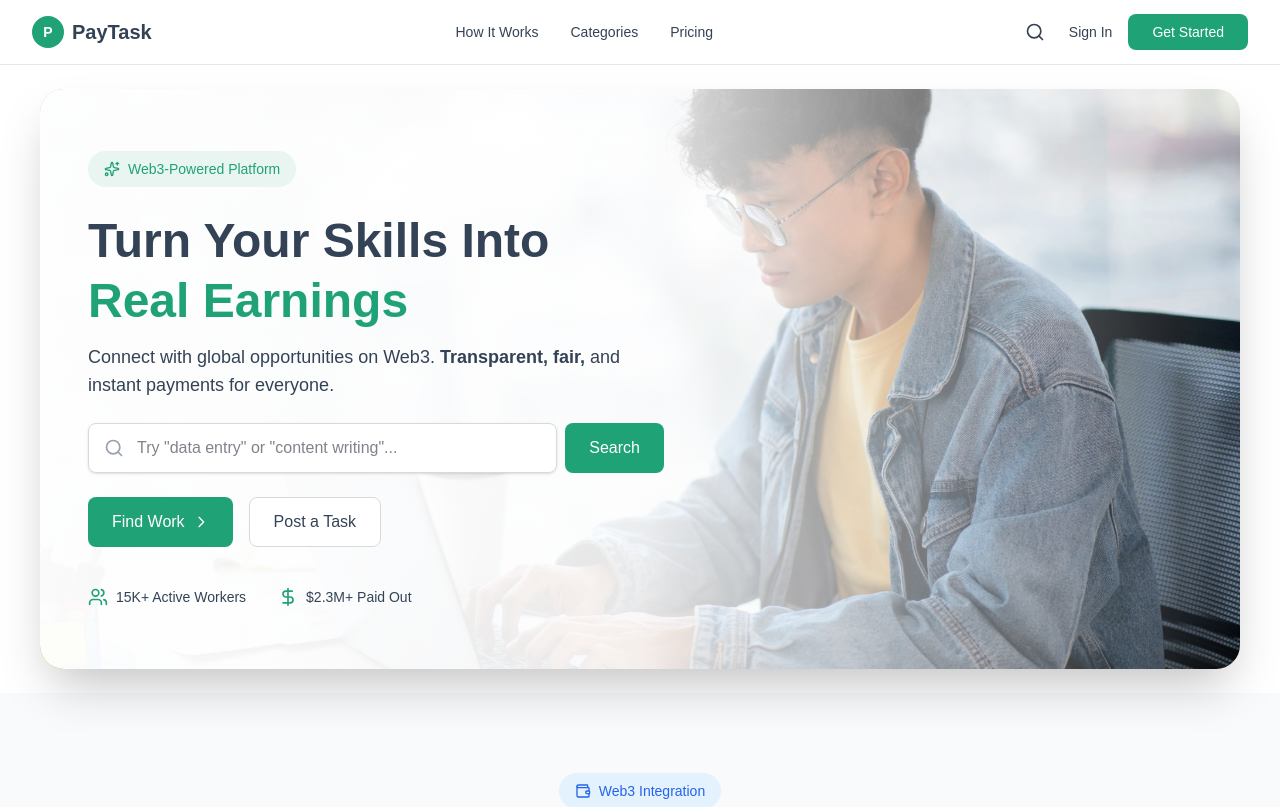
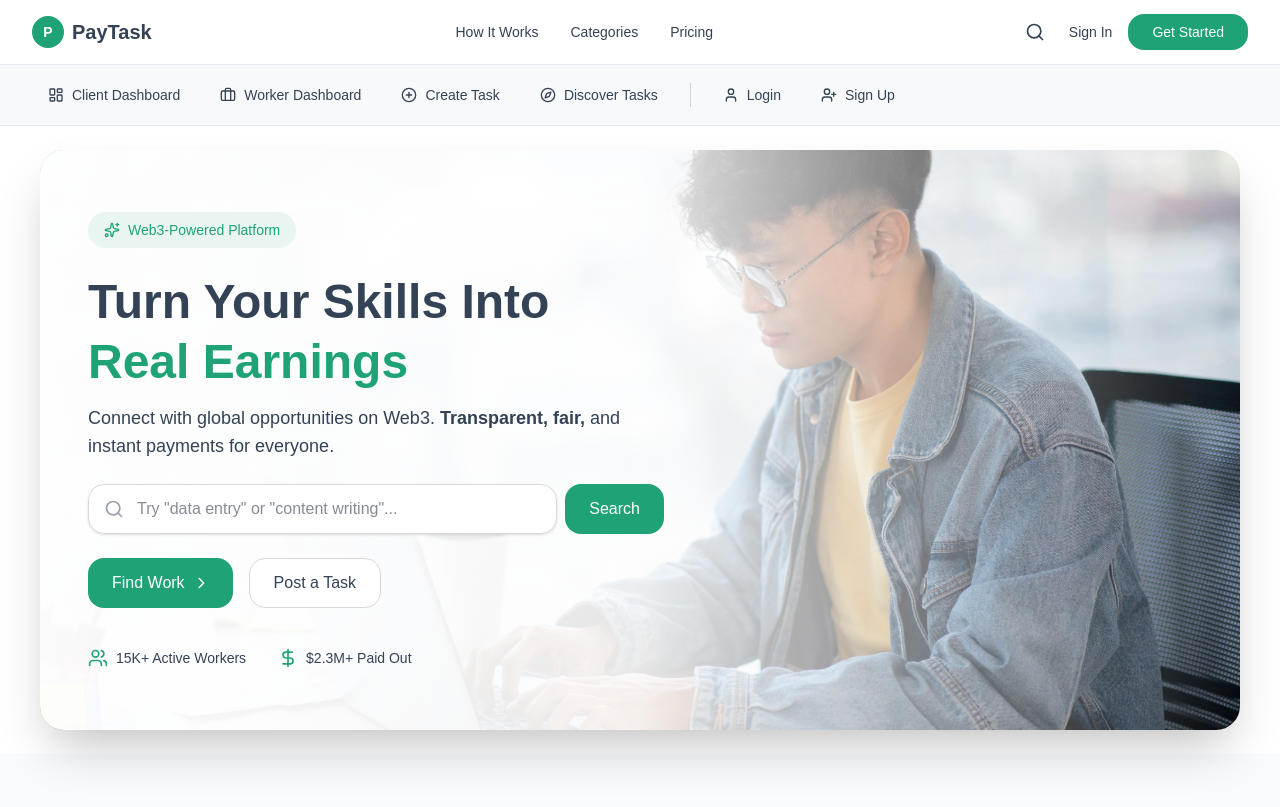
Before and after one commit to DangDuyLe/frontendpaytask, a Next.js app: page / in a window 1280 px wide. Shown: the top 807 px of the page. Built offline with nearby package versions, Linux system fonts and the light colour scheme.

Commit message:
feat: Add secondary navigation links for client and worker dashboards, task creation, and discovery

```diff
--- a/src/app/globals.css
+++ b/src/app/globals.css
@@ -1,82 +1,33 @@
 @import "tailwindcss";
 
-:root {
-  --background: 0 0% 100%;
-  --foreground: 222.2 84% 4.9%;
-  --card: 0 0% 100%;
-  --card-foreground: 222.2 84% 4.9%;
-  --popover: 0 0% 100%;
-  --popover-foreground: 222.2 84% 4.9%;
-  --primary: 160 65% 38%;
-  --primary-foreground: 210 40% 98%;
-  --secondary: 0 0% 85%;
-  --secondary-foreground: 222.2 47.4% 11.2%;
-  --muted: 210 40% 96.1%;
-  --muted-foreground: 215.4 16.3% 46.9%;
-  --accent: 217 91% 60%;
-  --accent-foreground: 210 40% 98%;
-  --destructive: 0 84.2% 60.2%;
-  --destructive-foreground: 210 40% 98%;
-  --border: 214.3 31.8% 91.4%;
-  --input: 214.3 31.8% 91.4%;
-  --ring: 160 65% 38%;
-  --info: 217 91% 60%;
-  --warning: 38 92% 50%;
-  --dark: 222.2 47.4% 11.2%;
+@theme {
+  --color-primary: #20a277;
+  --color-primary-foreground: #f8fafc;
+  --color-secondary: #d9d9d9;
+  --color-secondary-foreground: #1e293b;
+  --color-accent: #2463eb;
+  --color-accent-foreground: #f8fafc;
+  --color-info: #2463eb;
+  --color-warning: #f59e0b;
+  --color-muted: #f1f5f9;
+  --color-muted-foreground: #64748b;
+  --color-destructive: #ef4444;
+  --color-destructive-foreground: #f8fafc;
+  --color-border: #e2e8f0;
+  --color-input: #e2e8f0;
+  --color-ring: #20a277;
+  --color-background: #ffffff;
+  --color-foreground: #0f172a;
+  --color-card: #ffffff;
+  --color-card-foreground: #0f172a;
+  --color-popover: #ffffff;
+  --color-popover-foreground: #0f172a;
+  --color-dark: #1e293b;
+  --radius-sm: 0.25rem;
   --radius: 0.5rem;
+  --radius-md: 0.5rem;
+  --radius-lg: 1rem;
 }
-
-:root {
-  --color-background: hsl(var(--background));
-  --color-foreground: hsl(var(--foreground));
-  --color-primary: hsl(var(--primary));
-  --color-primary-foreground: hsl(var(--primary-foreground));
-  --color-secondary: hsl(var(--secondary));
-  --color-secondary-foreground: hsl(var(--secondary-foreground));
-  --color-accent: hsl(var(--accent));
-  --color-accent-foreground: hsl(var(--accent-foreground));
-  --color-muted: hsl(var(--muted));
-  --color-muted-foreground: hsl(var(--muted-foreground));
-  --color-card: hsl(var(--card));
-  --color-card-foreground: hsl(var(--card-foreground));
-  --color-popover: hsl(var(--popover));
-  --color-popover-foreground: hsl(var(--popover-foreground));
-  --color-border: hsl(var(--border));
-  --color-input: hsl(var(--input));
-  --color-ring: hsl(var(--ring));
-  --color-destructive: hsl(var(--destructive));
-  --color-destructive-foreground: hsl(var(--destructive-foreground));
-  --color-info: hsl(var(--info));
-  --color-warning: hsl(var(--warning));
-  --color-dark: hsl(var(--dark));
-  --font-sans: var(--font-geist-sans);
-  --font-mono: var(--font-geist-mono);
-}
-
-/* Dark mode disabled - using light theme only */
-/* @media (prefers-color-scheme: dark) {
-  :root {
-    --background: 222.2 84% 4.9%;
-    --foreground: 210 40% 98%;
-    --card: 222.2 84% 4.9%;
-    --card-foreground: 210 40% 98%;
-    --popover: 222.2 84% 4.9%;
-    --popover-foreground: 210 40% 98%;
-    --primary: 160 65% 38%;
-    --primary-foreground: 210 40% 98%;
-    --secondary: 217.2 32.6% 17.5%;
-    --secondary-foreground: 210 40% 98%;
-    --muted: 217.2 32.6% 17.5%;
-    --muted-foreground: 215 20.2% 65.1%;
-    --accent: 217 91% 60%;
-    --accent-foreground: 210 40% 98%;
-    --destructive: 0 62.8% 30.6%;
-    --destructive-foreground: 210 40% 98%;
-    --border: 217.2 32.6% 17.5%;
-    --input: 217.2 32.6% 17.5%;
-    --ring: 160 65% 38%;
-  }
-} */
 
 body {
   background: var(--color-background);
@@ -85,5 +36,5 @@ body {
 }
 
 * {
-  border-color: hsl(var(--border));
+  border-color: var(--color-border);
 }
--- a/src/components/Navigation.tsx
+++ b/src/components/Navigation.tsx
@@ -1,5 +1,5 @@
 import Link from 'next/link';
-import { Search } from 'lucide-react';
+import { Search, LayoutDashboard, PlusCircle, Compass, User, UserPlus, Briefcase } from 'lucide-react';
 
 export default function Navigation() {
   return (
@@ -47,6 +47,63 @@ export default function Navigation() {
           </div>
         </div>
       </div>
+
+      {/* Secondary Navigation Bar */}
+      <div className="border-t border-gray-100" style={{ backgroundColor: '#F8F9FA' }}>
+        <div className="max-w-7xl mx-auto px-4 sm:px-6 lg:px-8">
+          <div className="flex items-center gap-2 py-3 overflow-x-auto">
+            <Link
+              href="/client-dashboard"
+              className="flex items-center gap-2 px-4 py-2 rounded-lg text-sm font-medium transition-colors hover:bg-white whitespace-nowrap"
+              style={{ color: '#344256' }}
+            >
+              <LayoutDashboard className="w-4 h-4" />
+              Client Dashboard
+            </Link>
+            <Link
+              href="/worker-dashboard"
+              className="flex items-center gap-2 px-4 py-2 rounded-lg text-sm font-medium transition-colors hover:bg-white whitespace-nowrap"
+              style={{ color: '#344256' }}
+            >
+              <Briefcase className="w-4 h-4" />
+              Worker Dashboard
+            </Link>
+            <Link
+              href="/create-task"
+              className="flex items-center gap-2 px-4 py-2 rounded-lg text-sm font-medium transition-colors hover:bg-white whitespace-nowrap"
+              style={{ color: '#344256' }}
+            >
+              <PlusCircle className="w-4 h-4" />
+              Create Task
+            </Link>
+            <Link
+              href="/discover-tasks"
+              className="flex items-center gap-2 px-4 py-2 rounded-lg text-sm font-medium transition-colors hover:bg-white whitespace-nowrap"
+              style={{ color: '#344256' }}
+            >
+              <Compass className="w-4 h-4" />
+              Discover Tasks
+            </Link>
+            <div className="h-6 w-px bg-gray-300 mx-2"></div>
+            <Link
+              href="/login"
+              className="flex items-center gap-2 px-4 py-2 rounded-lg text-sm font-medium transition-colors hover:bg-white whitespace-nowrap"
+              style={{ color: '#344256' }}
+            >
+              <User className="w-4 h-4" />
+              Login
+            </Link>
+            <Link
+              href="/signup"
+              className="flex items-center gap-2 px-4 py-2 rounded-lg text-sm font-medium transition-colors hover:bg-white whitespace-nowrap"
+              style={{ color: '#344256' }}
+            >
+              <UserPlus className="w-4 h-4" />
+              Sign Up
+            </Link>
+          </div>
+        </div>
+      </div>
     </nav>
   );
 }
```
